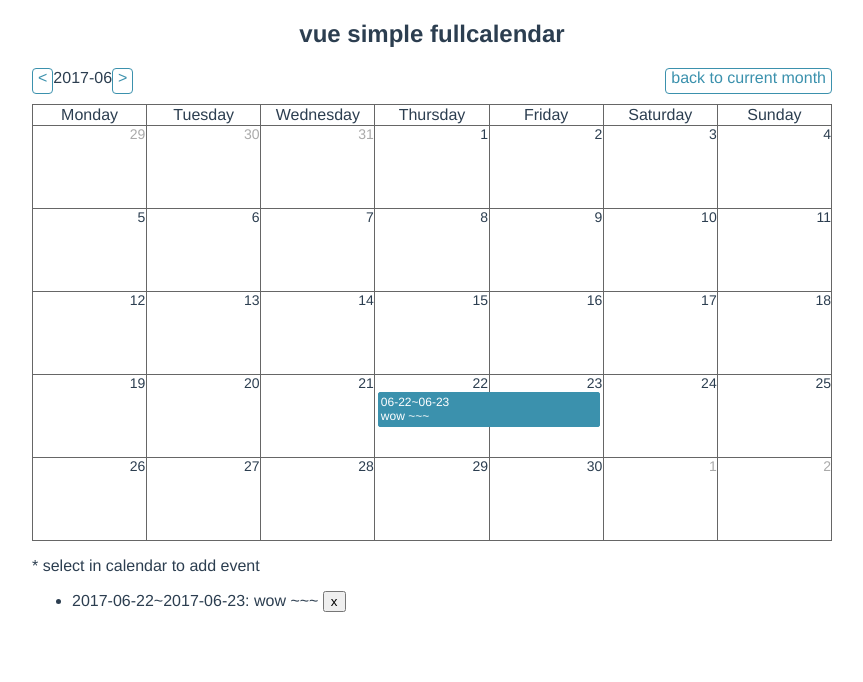
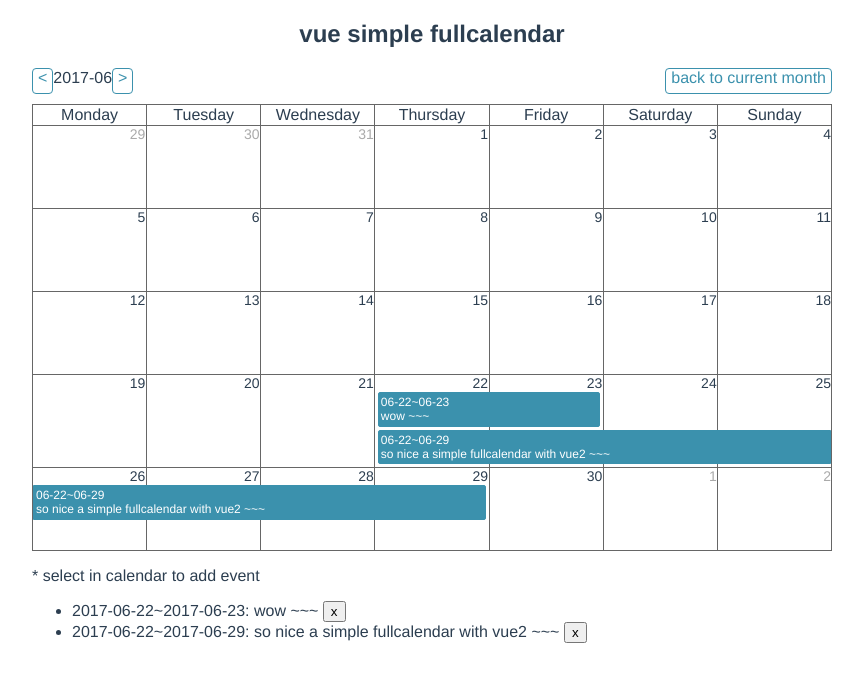
Before and after one commit to MangiDu/vue-simple-fullcalendar, a Vue app: page / in a window 1280 px wide. Shown: the top 682 px of the page, without its empty margins (208-1071 px from the left). Built offline with nearby package versions, Linux system fonts and the light colour scheme.

Commit message:
update demo app

```diff
--- a/src/App.vue
+++ b/src/App.vue
@@ -39,6 +39,10 @@ export default {
         start: TODAY.format(FORMATTER),
         end: TODAY.clone().add(1, 'day').format(FORMATTER),
         content: 'wow ~~~'
+      }, {
+        start: TODAY.format(FORMATTER),
+        end: TODAY.clone().add(7, 'day').format(FORMATTER),
+        content: 'so nice a simple fullcalendar with vue2 ~~~'
       }],
       today: TODAY.format(FORMATTER)
     }
```
